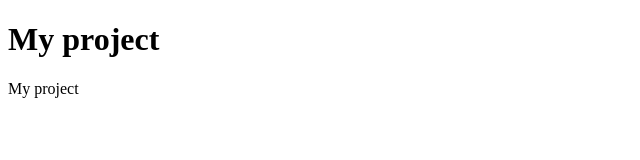
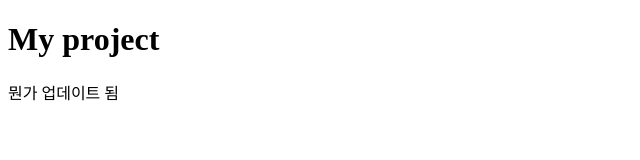
Before and after one commit to moohk99/Myproject, a plain HTML site: page index.html in a window 1280 px wide. Shown: the full height of the page, 0-640 px from the left. Drawn offline with Linux system fonts and the light colour scheme.

Commit message:
read.me 추가

```diff
--- a/index.html
+++ b/index.html
@@ -7,6 +7,6 @@
 </head>
 <body>
     <h1>My project</h1>
-    <p>My project</p>
+    <p>뭔가 업데이트 됨</p>
 </body>
 </html>
```
Also changed, not shown: 1 other file.
